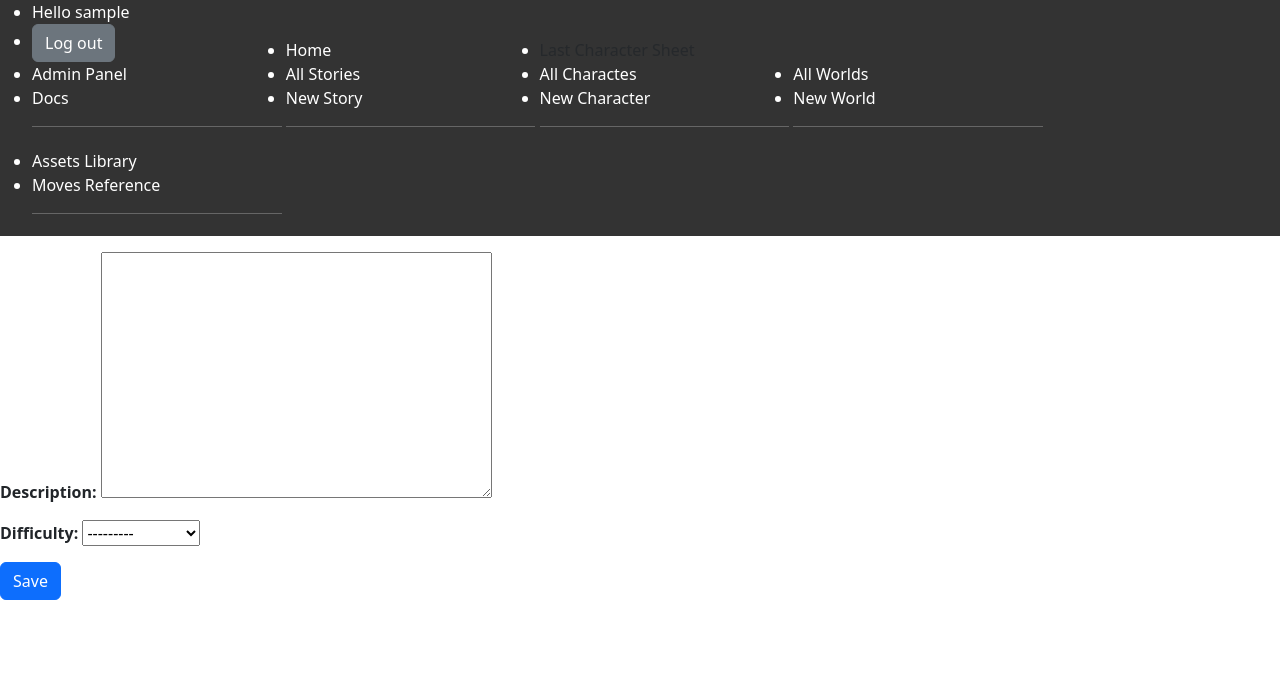
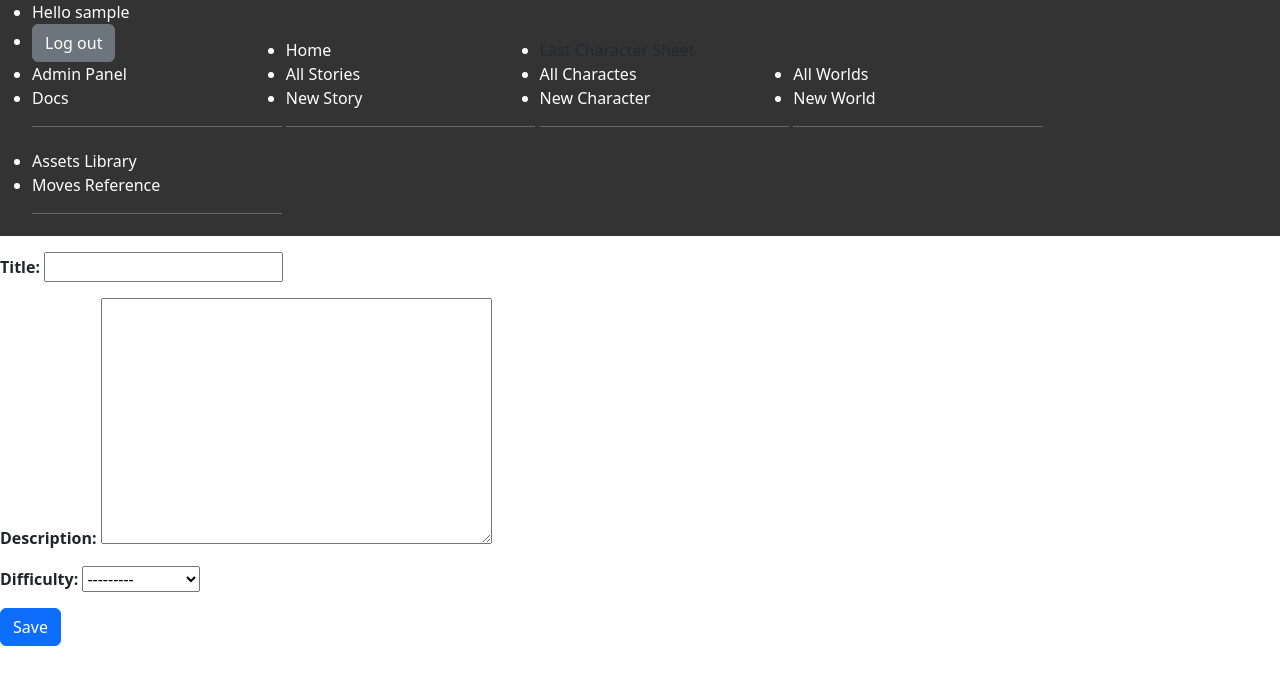
Before and after one commit to M-Pidlisnyi/Ironsworn, a Django app: page /characters/1/add-vow/ in a window 1280 px wide. Shown: the top 685 px of the page. Run offline with Django 5.2, Linux system fonts and the light colour scheme; a user stored in the database is signed in; tables that the repository leaves empty hold one stand-in row (values such as "Sample post"); some libraries are stand-ins or nearby versions.

Commit message:
minor fixes

```diff
--- a/characters/forms.py
+++ b/characters/forms.py
@@ -110,7 +110,7 @@ class CharacterAssetForm(forms.ModelForm):
 class NewVowForm(forms.ModelForm):
     class Meta:
         model = Vow
-        fields = ["description", "difficulty"]
+        fields = ["title", "description", "difficulty"]
 
 class NewBondForm(forms.ModelForm):
     class Meta:
--- a/templates/characters/character_sheet.html
+++ b/templates/characters/character_sheet.html
@@ -67,9 +67,7 @@
       <div class="section">
         <h3>VOWS</h3>
         {% for vow in character.vows.all %}
-          <div class="vow-tooltip">
-            {{vow.description}}
-          </div>
+
           <div class="vow" id="vow-{{vow.pk}}">
             <div class="line vow-title">{{ vow.title }} <span class="fullfill-vow-text"><a href="#vow-{{vow.pk}}" class="ui-link">Fullfill</a></span></div>
             <div class="rank">
```
